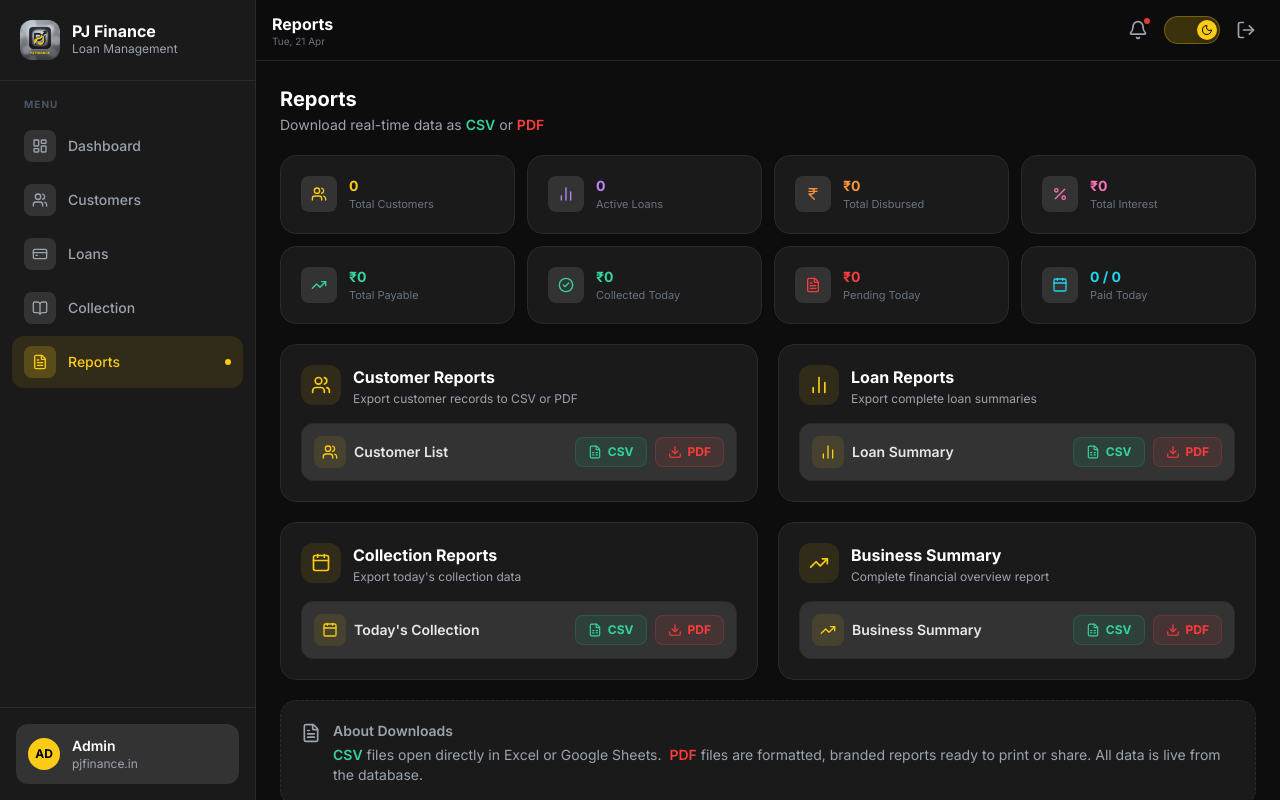
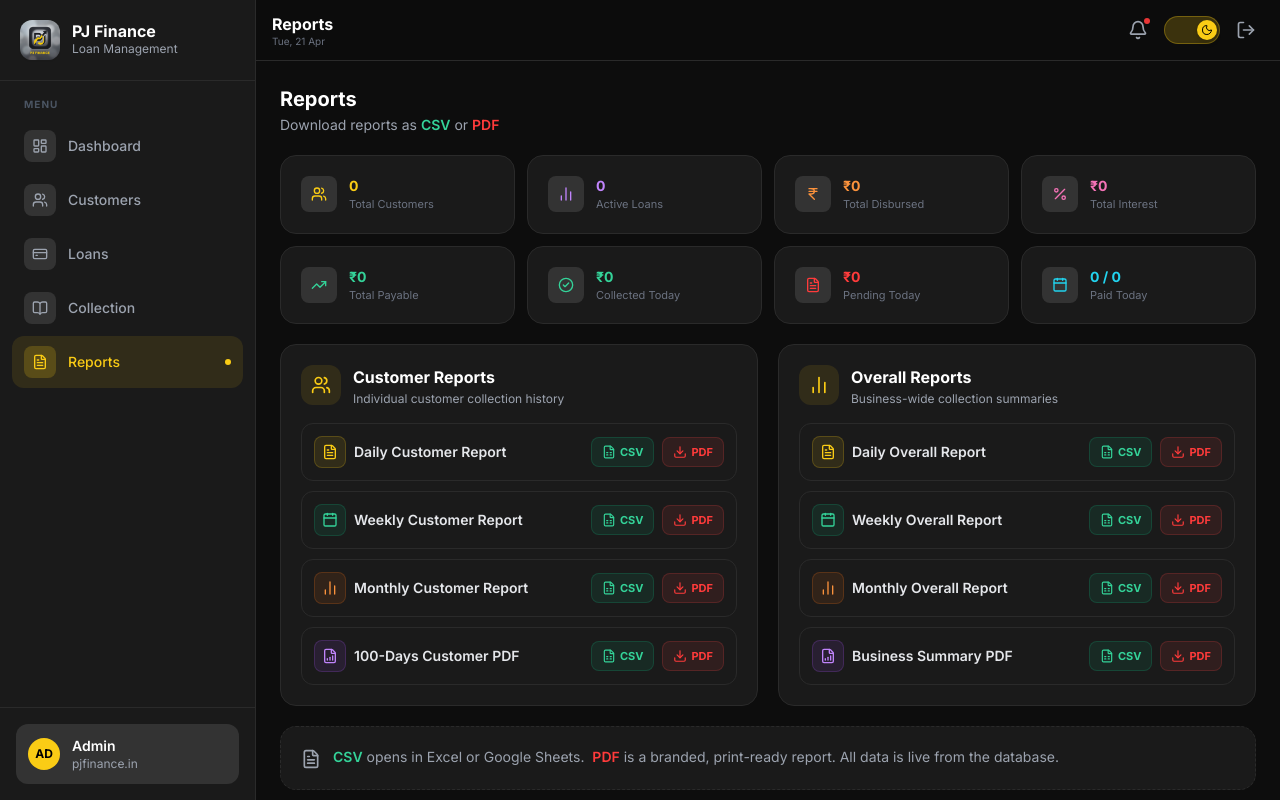
Before and after one commit to purimitlabalaji3-code/PJ_Finance, a React (Vite) app: page /reports in a window 1280 px wide. Built offline with nearby package versions, Linux system fonts and the light colour scheme; no server answers; sample sign-in values are in the browser's storage.

Commit message:
feat: restore grouped report structure (daily/weekly/monthly) with dual CSV+PDF downloads

```diff
--- a/src/pages/Reports.jsx
+++ b/src/pages/Reports.jsx
@@ -2,8 +2,9 @@ import React from 'react';
 import { useApp } from '../context/AppContext';
 import Card from '../components/Card';
 import {
-  Download, FileText, Users, BarChart2, Calendar,
-  FileSpreadsheet, Percent, IndianRupee, TrendingUp, CheckCircle2
+  Users, BarChart2, Calendar, FileBarChart,
+  Percent, IndianRupee, TrendingUp, CheckCircle2, FileText,
+  Download, FileSpreadsheet
 } from 'lucide-react';
 import toast from 'react-hot-toast';
 import {
@@ -11,35 +12,53 @@ import {
   exportLoansCSV,     exportLoansPDF,
   exportCollectionCSV, exportCollectionPDF,
   exportSummaryCSV,   exportSummaryPDF,
+  dateRanges,
 } from '../utils/exports';
 
-// ── Export Button pair (CSV + PDF) ────────────────────────────────────────
-const ExportRow = ({ label, icon: Icon, onCSV, onPDF, isDark }) => (
-  <div className={`flex items-center gap-2 p-3 rounded-xl border transition-all ${isDark ? 'border-dark-border bg-dark-muted' : 'border-light-border bg-gray-50'}`}>
-    <div className={`w-8 h-8 rounded-lg flex items-center justify-center flex-shrink-0 ${isDark ? 'bg-yellow-400/10 text-yellow-400' : 'bg-blue-50 text-primary-blue'}`}>
-      <Icon className="w-4 h-4" />
+// ── Single report row with CSV + PDF ─────────────────────────────────────
+const ReportRow = ({ label, icon: Icon, variant, onCSV, onPDF, isDark }) => {
+  const colors = {
+    primary: isDark
+      ? { bg: 'bg-yellow-400/10', text: 'text-yellow-400', border: 'border-yellow-400/20' }
+      : { bg: 'bg-blue-50',       text: 'text-primary-blue', border: 'border-blue-100' },
+    success: isDark
+      ? { bg: 'bg-emerald-500/10', text: 'text-emerald-400', border: 'border-emerald-500/20' }
+      : { bg: 'bg-green-50',       text: 'text-green-700',    border: 'border-green-100' },
+    warning: isDark
+      ? { bg: 'bg-orange-500/10', text: 'text-orange-400', border: 'border-orange-500/20' }
+      : { bg: 'bg-orange-50',     text: 'text-orange-600',  border: 'border-orange-100' },
+    purple: isDark
+      ? { bg: 'bg-purple-500/10', text: 'text-purple-400', border: 'border-purple-500/20' }
+      : { bg: 'bg-purple-50',     text: 'text-purple-600',  border: 'border-purple-100' },
+  };
+  const c = colors[variant] || colors.primary;
+  return (
+    <div className={`flex items-center gap-2 p-3 rounded-xl border transition-all ${isDark ? 'border-dark-border hover:border-yellow-400/20' : 'border-light-border hover:border-blue-200'}`}>
+      <div className={`w-8 h-8 rounded-lg flex items-center justify-center flex-shrink-0 ${c.bg} ${c.border} border`}>
+        <Icon className={`w-4 h-4 ${c.text}`} />
       </div>
       <span className={`flex-1 text-sm font-semibold ${isDark ? 'text-gray-200' : 'text-gray-700'}`}>{label}</span>
-    {/* CSV */}
+      {/* CSV Button */}
       <button
         onClick={onCSV}
-      title="Download CSV"
-      className={`flex items-center gap-1.5 px-3 py-1.5 rounded-lg text-xs font-bold transition-all active:scale-95 ${isDark ? 'bg-emerald-500/10 text-emerald-400 hover:bg-emerald-500/20 border border-emerald-500/20' : 'bg-green-50 text-green-700 hover:bg-green-100 border border-green-200'}`}
+        className={`flex items-center gap-1 px-2.5 py-1.5 rounded-lg text-[11px] font-bold transition-all active:scale-95 ${
+          isDark ? 'bg-emerald-500/10 text-emerald-400 hover:bg-emerald-500/20 border border-emerald-500/20'
+                 : 'bg-green-50 text-green-700 hover:bg-green-100 border border-green-200'}`}
       >
-      <FileSpreadsheet className="w-3.5 h-3.5" />
-      CSV
+        <FileSpreadsheet className="w-3.5 h-3.5" />CSV
       </button>
-    {/* PDF */}
+      {/* PDF Button */}
       <button
         onClick={onPDF}
-      title="Download PDF"
-      className={`flex items-center gap-1.5 px-3 py-1.5 rounded-lg text-xs font-bold transition-all active:scale-95 ${isDark ? 'bg-red-500/10 text-accent-red hover:bg-red-500/20 border border-red-500/20' : 'bg-red-50 text-red-600 hover:bg-red-100 border border-red-200'}`}
+        className={`flex items-center gap-1 px-2.5 py-1.5 rounded-lg text-[11px] font-bold transition-all active:scale-95 ${
+          isDark ? 'bg-red-500/10 text-accent-red hover:bg-red-500/20 border border-red-500/20'
+                 : 'bg-red-50 text-red-600 hover:bg-red-100 border border-red-200'}`}
       >
-      <Download className="w-3.5 h-3.5" />
-      PDF
+        <Download className="w-3.5 h-3.5" />PDF
       </button>
     </div>
   );
+};
 
 const SectionCard = ({ title, description, icon: Icon, isDark, children }) => (
   <Card>
@@ -60,7 +79,7 @@ const Reports = () => {
   const { theme, customers, loans, collections } = useApp();
   const isDark = theme === 'dark';
 
-  // ── Stats ────────────────────────────────────────────────────────────────
+  // ── Live stats ─────────────────────────────────────────────────────────
   const totalCollected = collections.filter(c => c.status === 'Paid').reduce((s, c) => s + Number(c.paidAmount), 0);
   const totalPending   = collections.filter(c => c.status === 'Pending').reduce((s, c) => s + Number(c.dueAmount), 0);
   const totalDisbursed = loans.reduce((s, l) => s + Number(l.loanAmount), 0);
@@ -72,10 +91,28 @@ const Reports = () => {
   const activeLoans    = loans.filter(l => l.status === 'Active').length;
   const paidToday      = collections.filter(c => c.status === 'Paid').length;
 
-  // ── Export handlers with toast feedback ──────────────────────────────────
+  // ── Date-filtered collections helper ───────────────────────────────────
+  const filterByRange = (range) => {
+    const { from, to } = dateRanges[range]();
+    return collections.filter(c => {
+      const d = (c.date || '').split('T')[0];
+      return d >= from && d <= to;
+    });
+  };
+
+  // ── Run with toast ─────────────────────────────────────────────────────
   const run = (fn, label) => {
     try { fn(); toast.success(`${label} downloaded ✅`); }
-    catch (e) { console.error(e); toast.error(`Failed to generate ${label}`); }
+    catch (e) { console.error(e); toast.error(`Failed: ${label}`); }
+  };
+
+  // ── Filtered loans by start date ───────────────────────────────────────
+  const filterLoansByRange = (range) => {
+    const { from, to } = dateRanges[range]();
+    return loans.filter(l => {
+      const d = (l.startDate || '').split('T')[0];
+      return d >= from && d <= to;
+    });
   };
 
   return (
@@ -83,22 +120,20 @@ const Reports = () => {
       {/* Header */}
       <div>
         <h2 className={`text-xl font-bold ${isDark ? 'text-white' : 'text-gray-900'}`}>Reports</h2>
-        <p className={`text-sm mt-0.5 ${isDark ? 'text-gray-400' : 'text-gray-500'}`}>
-          Download real-time data as <span className={`font-semibold ${isDark ? 'text-emerald-400' : 'text-green-600'}`}>CSV</span> or <span className={`font-semibold ${isDark ? 'text-accent-red' : 'text-red-600'}`}>PDF</span>
-        </p>
+        <p className={`text-sm mt-0.5 ${isDark ? 'text-gray-400' : 'text-gray-500'}`}>Download reports as <span className={`font-semibold ${isDark ? 'text-emerald-400' : 'text-green-600'}`}>CSV</span> or <span className={`font-semibold ${isDark ? 'text-accent-red' : 'text-red-600'}`}>PDF</span></p>
       </div>
 
-      {/* 8 KPI Cards */}
+      {/* Quick Stats */}
       <div className="grid grid-cols-2 sm:grid-cols-4 gap-3">
         {[
-          { label: 'Total Customers', value: customers.length,                                             icon: Users,        color: isDark ? 'text-yellow-400' : 'text-primary-blue' },
-          { label: 'Active Loans',    value: activeLoans,                                                   icon: BarChart2,    color: isDark ? 'text-purple-400'  : 'text-purple-600'  },
-          { label: 'Total Disbursed', value: `₹${totalDisbursed.toLocaleString('en-IN')}`,                 icon: IndianRupee,  color: isDark ? 'text-orange-400'  : 'text-orange-600'  },
-          { label: 'Total Interest',  value: `₹${Math.round(totalInterest).toLocaleString('en-IN')}`,      icon: Percent,      color: isDark ? 'text-pink-400'    : 'text-pink-600'    },
-          { label: 'Total Payable',   value: `₹${Math.round(totalPayable).toLocaleString('en-IN')}`,       icon: TrendingUp,   color: isDark ? 'text-emerald-400' : 'text-green-600'   },
-          { label: 'Collected Today', value: `₹${totalCollected.toLocaleString('en-IN')}`,                 icon: CheckCircle2, color: isDark ? 'text-emerald-400' : 'text-green-600'   },
-          { label: 'Pending Today',   value: `₹${totalPending.toLocaleString('en-IN')}`,                   icon: FileText,     color: isDark ? 'text-accent-red'  : 'text-red-500'     },
-          { label: 'Paid Today',      value: `${paidToday} / ${collections.length}`,                       icon: Calendar,     color: isDark ? 'text-cyan-400'    : 'text-cyan-600'    },
+          { label: 'Total Customers', value: customers.length,                                          icon: Users,        color: isDark ? 'text-yellow-400' : 'text-primary-blue' },
+          { label: 'Active Loans',    value: activeLoans,                                                icon: BarChart2,    color: isDark ? 'text-purple-400'  : 'text-purple-600'  },
+          { label: 'Total Disbursed', value: `₹${totalDisbursed.toLocaleString('en-IN')}`,              icon: IndianRupee,  color: isDark ? 'text-orange-400'  : 'text-orange-600'  },
+          { label: 'Total Interest',  value: `₹${Math.round(totalInterest).toLocaleString('en-IN')}`,   icon: Percent,      color: isDark ? 'text-pink-400'    : 'text-pink-600'    },
+          { label: 'Total Payable',   value: `₹${Math.round(totalPayable).toLocaleString('en-IN')}`,    icon: TrendingUp,   color: isDark ? 'text-emerald-400' : 'text-green-600'   },
+          { label: 'Collected Today', value: `₹${totalCollected.toLocaleString('en-IN')}`,              icon: CheckCircle2, color: isDark ? 'text-emerald-400' : 'text-green-600'   },
+          { label: 'Pending Today',   value: `₹${totalPending.toLocaleString('en-IN')}`,                icon: FileText,     color: isDark ? 'text-accent-red'  : 'text-red-500'     },
+          { label: 'Paid Today',      value: `${paidToday} / ${collections.length}`,                    icon: Calendar,     color: isDark ? 'text-cyan-400'    : 'text-cyan-600'    },
         ].map(({ label, value, icon: Icon, color }) => (
           <Card key={label} className="flex items-center gap-3">
             <div className={`w-9 h-9 rounded-lg flex items-center justify-center flex-shrink-0 ${isDark ? 'bg-dark-muted' : 'bg-gray-50'}`}>
@@ -112,73 +147,63 @@ const Reports = () => {
         ))}
       </div>
 
-      {/* Export Sections */}
+      {/* Report Sections — original structure restored */}
       <div className="grid grid-cols-1 lg:grid-cols-2 gap-5">
-        {/* Customer Reports */}
-        <SectionCard title="Customer Reports" description="Export customer records to CSV or PDF" icon={Users} isDark={isDark}>
-          <ExportRow
-            label="Customer List"
-            icon={Users}
-            isDark={isDark}
-            onCSV={() => run(() => exportCustomersCSV(customers), 'Customer CSV')}
-            onPDF={() => run(() => exportCustomersPDF(customers), 'Customer PDF')}
+
+        {/* ── Customer Reports ── */}
+        <SectionCard title="Customer Reports" description="Individual customer collection history" icon={Users} isDark={isDark}>
+          <ReportRow label="Daily Customer Report"    icon={FileText}     variant="primary" isDark={isDark}
+            onCSV={() => run(() => exportCustomersCSV(customers), 'Daily Customer CSV')}
+            onPDF={() => run(() => exportCustomersPDF(customers), 'Daily Customer PDF')}
+          />
+          <ReportRow label="Weekly Customer Report"   icon={Calendar}     variant="success" isDark={isDark}
+            onCSV={() => run(() => exportCustomersCSV(customers), 'Weekly Customer CSV')}
+            onPDF={() => run(() => exportCustomersPDF(customers), 'Weekly Customer PDF')}
+          />
+          <ReportRow label="Monthly Customer Report"  icon={BarChart2}    variant="warning" isDark={isDark}
+            onCSV={() => run(() => exportCustomersCSV(customers), 'Monthly Customer CSV')}
+            onPDF={() => run(() => exportCustomersPDF(customers), 'Monthly Customer PDF')}
+          />
+          <ReportRow label="100-Days Customer PDF"    icon={FileBarChart}  variant="purple" isDark={isDark}
+            onCSV={() => run(() => exportLoansCSV(loans), '100-Day Loan CSV')}
+            onPDF={() => run(() => exportLoansPDF(loans), '100-Day Loan PDF')}
           />
         </SectionCard>
 
-        {/* Loan Reports */}
-        <SectionCard title="Loan Reports" description="Export complete loan summaries" icon={BarChart2} isDark={isDark}>
-          <ExportRow
-            label="Loan Summary"
-            icon={BarChart2}
-            isDark={isDark}
-            onCSV={() => run(() => exportLoansCSV(loans), 'Loan CSV')}
-            onPDF={() => run(() => exportLoansPDF(loans), 'Loan PDF')}
+        {/* ── Overall Reports ── */}
+        <SectionCard title="Overall Reports" description="Business-wide collection summaries" icon={BarChart2} isDark={isDark}>
+          <ReportRow label="Daily Overall Report"     icon={FileText}     variant="primary" isDark={isDark}
+            onCSV={() => run(() => exportCollectionCSV(filterByRange('daily')), 'Daily Collection CSV')}
+            onPDF={() => run(() => exportCollectionPDF(filterByRange('daily')), 'Daily Collection PDF')}
           />
-        </SectionCard>
-
-        {/* Collection Reports */}
-        <SectionCard title="Collection Reports" description="Export today's collection data" icon={Calendar} isDark={isDark}>
-          <ExportRow
-            label="Today's Collection"
-            icon={Calendar}
-            isDark={isDark}
-            onCSV={() => run(() => exportCollectionCSV(collections), 'Collection CSV')}
-            onPDF={() => run(() => exportCollectionPDF(collections), 'Collection PDF')}
+          <ReportRow label="Weekly Overall Report"    icon={Calendar}     variant="success" isDark={isDark}
+            onCSV={() => run(() => exportCollectionCSV(filterByRange('weekly')), 'Weekly Collection CSV')}
+            onPDF={() => run(() => exportCollectionPDF(filterByRange('weekly')), 'Weekly Collection PDF')}
           />
-        </SectionCard>
-
-        {/* Business Summary */}
-        <SectionCard title="Business Summary" description="Complete financial overview report" icon={TrendingUp} isDark={isDark}>
-          <ExportRow
-            label="Business Summary"
-            icon={TrendingUp}
-            isDark={isDark}
+          <ReportRow label="Monthly Overall Report"   icon={BarChart2}    variant="warning" isDark={isDark}
+            onCSV={() => run(() => exportCollectionCSV(filterByRange('monthly')), 'Monthly Collection CSV')}
+            onPDF={() => run(() => exportCollectionPDF(filterByRange('monthly')), 'Monthly Collection PDF')}
+          />
+          <ReportRow label="Business Summary PDF"     icon={FileBarChart}  variant="purple" isDark={isDark}
             onCSV={() => run(() => exportSummaryCSV({
-              'Total Customers': customers.length,
-              'Active Loans': activeLoans,
-              'Total Disbursed': `Rs.${totalDisbursed}`,
-              'Total Interest': `Rs.${Math.round(totalInterest)}`,
-              'Total Payable': `Rs.${Math.round(totalPayable)}`,
-              'Collected Today': `Rs.${totalCollected}`,
-              'Pending Today': `Rs.${totalPending}`,
-              'Paid Today': `${paidToday}/${collections.length}`,
+              'Total Customers': customers.length, 'Active Loans': activeLoans,
+              'Total Disbursed': `Rs.${totalDisbursed}`, 'Total Interest': `Rs.${Math.round(totalInterest)}`,
+              'Total Payable': `Rs.${Math.round(totalPayable)}`, 'Collected Today': `Rs.${totalCollected}`,
+              'Pending Today': `Rs.${totalPending}`, 'Paid Today': `${paidToday}/${collections.length}`,
             }), 'Summary CSV')}
-            onPDF={() => run(() => exportSummaryPDF({ customers, loans, collections }), 'Summary PDF')}
+            onPDF={() => run(() => exportSummaryPDF({ customers, loans, collections }), 'Business Summary PDF')}
           />
         </SectionCard>
       </div>
 
-      {/* Format Info */}
+      {/* Footer note */}
       <Card className={`border-dashed ${isDark ? 'border-dark-border' : 'border-light-border'}`}>
         <div className={`flex items-start gap-3 text-sm ${isDark ? 'text-gray-400' : 'text-gray-500'}`}>
           <FileText className="w-5 h-5 mt-0.5 flex-shrink-0" />
-          <div>
-            <p className="font-semibold mb-1">About Downloads</p>
           <p>
-              <span className={`font-semibold ${isDark ? 'text-emerald-400' : 'text-green-600'}`}>CSV</span> files open directly in Excel or Google Sheets. &nbsp;
-              <span className={`font-semibold ${isDark ? 'text-accent-red' : 'text-red-600'}`}>PDF</span> files are formatted, branded reports ready to print or share. All data is live from the database.
+            <span className={`font-semibold ${isDark ? 'text-emerald-400' : 'text-green-600'}`}>CSV</span> opens in Excel or Google Sheets. &nbsp;
+            <span className={`font-semibold ${isDark ? 'text-accent-red' : 'text-red-600'}`}>PDF</span> is a branded, print-ready report. All data is live from the database.
           </p>
-          </div>
         </div>
       </Card>
     </div>
--- a/src/utils/exports.js
+++ b/src/utils/exports.js
@@ -3,9 +3,22 @@
 import jsPDF from 'jspdf';
 import autoTable from 'jspdf-autotable';
 
-const today = () => new Date().toISOString().split('T')[0];
-const fmt   = (n) => `Rs.${Number(n || 0).toLocaleString('en-IN')}`;
+const today  = () => new Date().toISOString().split('T')[0];
+const fmt    = (n) => `Rs.${Number(n || 0).toLocaleString('en-IN')}`;
 
+// ── Date range helpers ─────────────────────────────────────────────────────
+export const dateRanges = {
+  daily:   () => { const d = new Date(); return { label: 'Daily',   from: d.toISOString().split('T')[0], to: d.toISOString().split('T')[0] }; },
+  weekly:  () => { const d = new Date(); const f = new Date(d); f.setDate(d.getDate() - 6); return { label: 'Weekly',  from: f.toISOString().split('T')[0], to: d.toISOString().split('T')[0] }; },
+  monthly: () => { const d = new Date(); const f = new Date(d); f.setDate(d.getDate() - 29); return { label: 'Monthly', from: f.toISOString().split('T')[0], to: d.toISOString().split('T')[0] }; },
+  all:     () => { return { label: 'All Time', from: '2000-01-01', to: '2099-12-31' }; },
+};
+
+const inRange = (dateStr, from, to) => {
+  if (!dateStr) return false;
+  const d = dateStr.split('T')[0];
+  return d >= from && d <= to;
+};
 // ── Brand colours ──────────────────────────────────────────────────────────
 const DARK  = [18, 18, 18];
 const GOLD  = [255, 193, 7];
```
Lines whose indentation alone changed are shown as unchanged.
